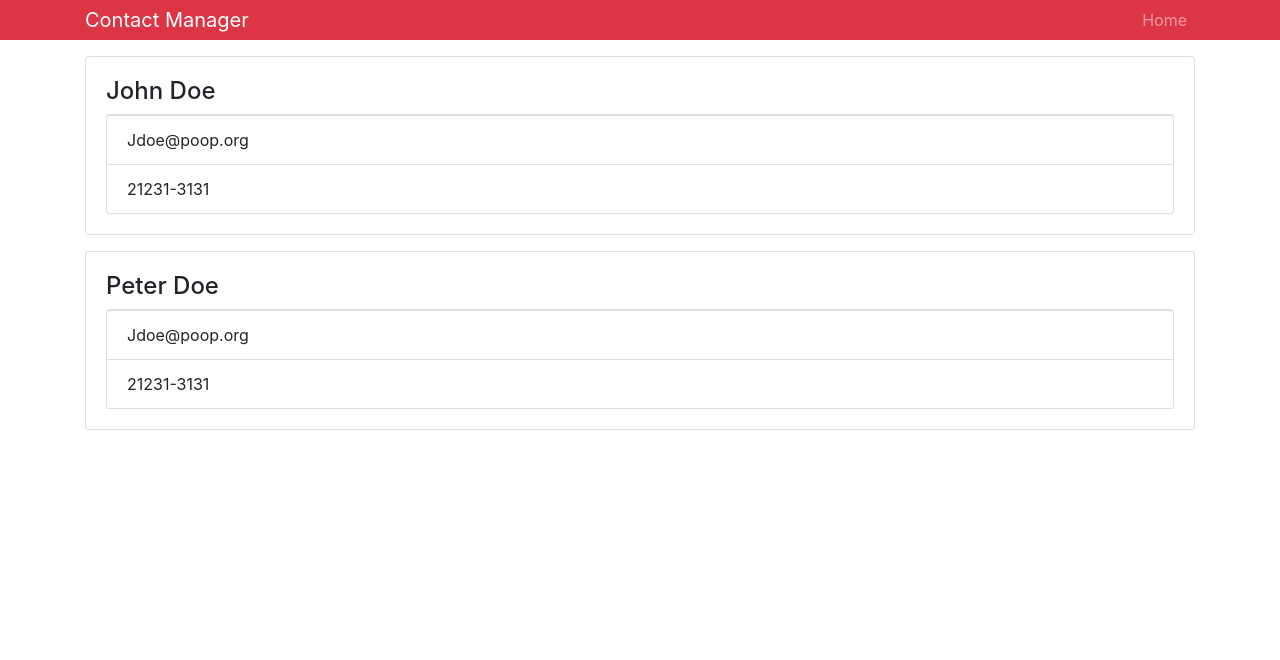
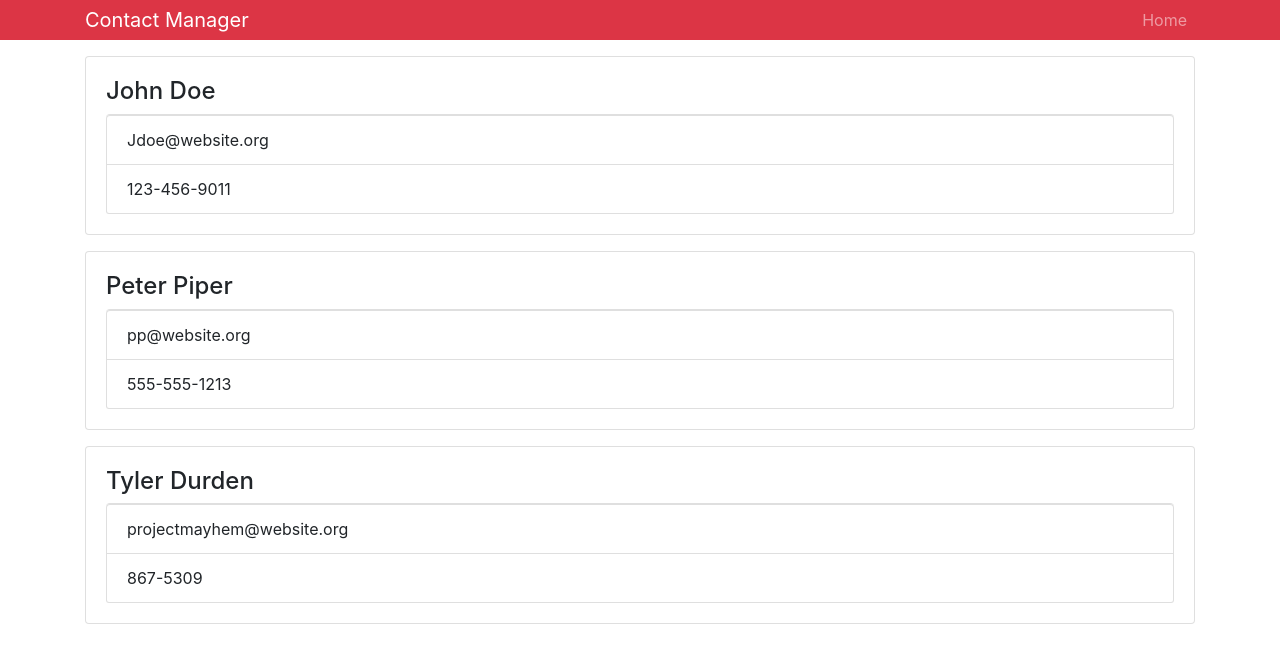
Before and after one commit to burritoOverflow/Contacts-React-Example, a React (Create React App) app: page / in a window 1280 px wide. Shown: the top 660 px of the page. Built offline with nearby package versions, Linux system fonts and the light colour scheme.

Commit message:
Contacts table

```diff
--- a/src/App.js
+++ b/src/App.js
@@ -1,16 +1,15 @@
 import React from "react";
-import Contact from "./components/Contact";
 import Header from "./components/Header";
 
 import "bootstrap/dist/css/bootstrap.min.css";
+import Contacts from "./components/Contacts";
 
 function App() {
   return (
     <div className="App">
       <Header branding="Contact Manager" />
       <div className="container">
-        <Contact name="John Doe" email="Jdoe@poop.org" phone="21231-3131" />
-        <Contact name="Peter Doe" email="Jdoe@poop.org" phone="21231-3131" />
+        <Contacts />
       </div>
     </div>
   );
--- /dev/null
+++ b/src/components/Contacts.js
@@ -0,0 +1,47 @@
+import React, { Component } from "react";
+import Contact from "./Contact";
+
+class Contacts extends Component {
+  constructor(props) {
+    super(props);
+    this.state = {
+      contacts: [
+        {
+          id: 1,
+          name: "John Doe",
+          email: "Jdoe@website.org",
+          phone: "123-456-9011"
+        },
+        {
+          id: 2,
+          name: "Peter Piper",
+          email: "pp@website.org",
+          phone: "555-555-1213"
+        },
+        {
+          id: 3,
+          name: "Tyler Durden",
+          email: "projectmayhem@website.org",
+          phone: "867-5309"
+        }
+      ]
+    };
+  }
+  render() {
+    const { contacts } = this.state;
+    return (
+      <div>
+        {contacts.map((contact, i) => (
+          <Contact
+            key={i}
+            name={contact.name}
+            email={contact.email}
+            phone={contact.phone}
+          />
+        ))}
+      </div>
+    );
+  }
+}
+
+export default Contacts;
```
